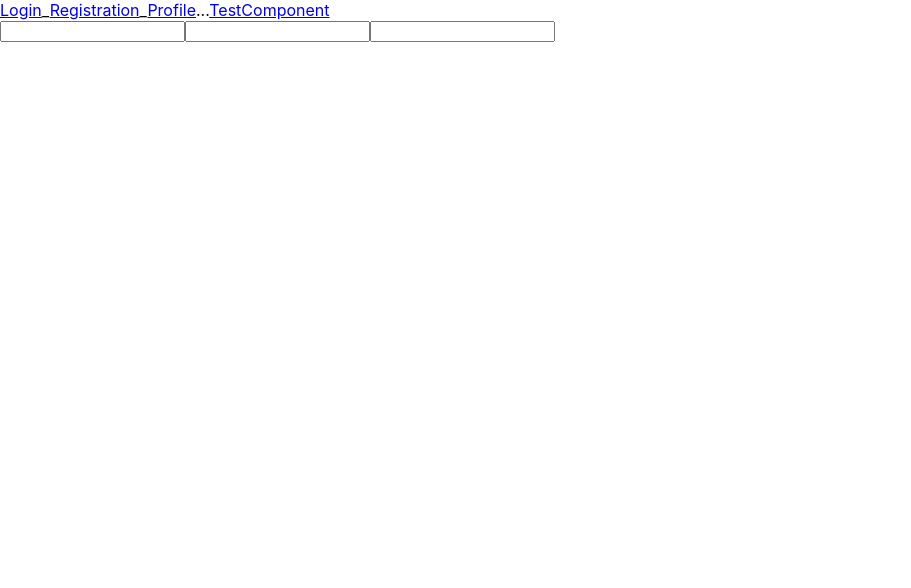
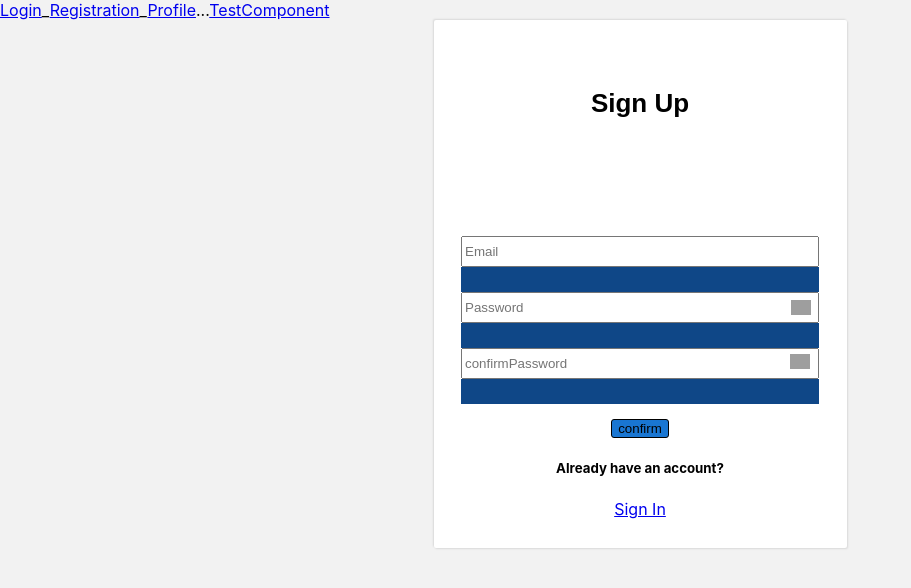
Before and after one commit to Traigel/Learning-Cards, a React (Create React App) app: page /#/registration in a window 1280 px wide. Shown: the top 588 px of the page, without its empty margins (0-911 px from the left). Built offline with nearby package versions, Linux system fonts and the light colour scheme; grey boxes are pictures that could not be loaded.

Commit message:
feat: registration component

```diff
--- a/package.json
+++ b/package.json
@@ -14,6 +14,7 @@
     "@types/react-redux": "^7.1.24",
     "@types/react-router-dom": "^5.3.3",
     "axios": "^0.27.2",
+    "formik": "^2.2.9",
     "gh-pages": "^4.0.0",
     "react": "^18.2.0",
     "react-dom": "^18.2.0",
--- a/src/common/components/superInputText/SuperInputText.tsx
+++ b/src/common/components/superInputText/SuperInputText.tsx
@@ -6,16 +6,18 @@ type DefaultInputPropsType = DetailedHTMLProps<InputHTMLAttributes<HTMLInputElem
 
 // здесь мы говорим что у нашего инпута будут такие же пропсы как у обычного инпута
 // (чтоб не писать value: string, onChange: ...; они уже все описаны в DefaultInputPropsType)
+
 type SuperInputTextPropsType = DefaultInputPropsType & { // и + ещё пропсы которых нет в стандартном инпуте
     onChangeText?: (value: string) => void
     onEnter?: () => void
     error?: string
     spanClassName?: string
+    autoComplete?: string
 }
 
 const SuperInputText: React.FC<SuperInputTextPropsType> = (
     {
-        type, // достаём и игнорируем чтоб нельзя было задать другой тип инпута
+        // type, // достаём и игнорируем чтоб нельзя было задать другой тип инпута
         onChange, onChangeText,
         onKeyPress, onEnter,
         error,
--- /dev/null
+++ b/src/features/registration/Registration.module.css
@@ -0,0 +1,72 @@
+.errorFormik {
+    color: red;
+}
+
+
+.containerForm {
+    display: flex;
+    justify-content: center;
+    align-items: center;
+    flex-direction: column;
+    margin-left: auto;
+    margin-right: auto;
+    width: 413px;
+    height: 528px;
+
+
+
+    background: #FFFFFF;
+    box-shadow: 1px 1px 2px rgba(0, 0, 0, 0.1), -1px -1px 2px rgba(0, 0, 0, 0.1);
+    border-radius: 2px;
+}
+.visibleEye {
+    cursor: pointer;
+    position: relative;
+    width: 20px;
+
+    top: -50px;
+    left: 160px;
+    color: #1565c0
+}
+.visibleConfirmEye {
+    cursor: pointer;
+    position: relative;
+    width: 20px;
+
+    top: -80px;
+    left: 330px;
+    color: #1565c0
+}
+
+.signUp {
+    padding: 20px 0 100px 0;
+    font-family: 'Montserrat', sans-serif;
+    font-style: normal;
+    font-weight: 600;
+    font-size: 26px;
+    line-height: 32px;
+    /* identical to box height */
+    color: #000000;
+
+}
+
+.errorConfirmPass {
+    height: 25px;
+    background-color: #0F4787;
+
+}
+
+.inputSize input {
+
+    width: 350px;
+    height: 25px;
+    /*background-color: #0F4787;*/
+
+}
+
+.bottomBlock {
+    display: flex;
+    justify-content: center;
+    align-items: center;
+    flex-direction: column;
+}
--- a/src/features/registration/Registration.tsx
+++ b/src/features/registration/Registration.tsx
@@ -1,13 +1,134 @@
-import React from 'react'
+import React, {useState} from 'react'
 import SuperInputText from '../../common/components/superInputText/SuperInputText';
+import {useFormik} from 'formik';
+import {useDispatch} from 'react-redux';
+import s from './Registration.module.css'
+import SuperButton from '../../common/components/superButton/SuperButton';
+import {NavLink} from 'react-router-dom';
+
+
+type FormikErrorsType = {
+    email?: string
+    password?: string
+    confirmPassword?: string
+}
+
 
 export const Registration = () => {
+    const [passwordShow, setPasswordShow] = useState(false);
+    const [confirmPasswordShow, setConfirmPasswordShow] = useState(false);
+    const dispatch = useDispatch()
 
-    return (
-        <form>
-            <SuperInputText/>
-            <SuperInputText/>
-            <SuperInputText/>
-        </form>
-    )
+    const formik = useFormik({
+        initialValues: {
+            email: '',
+            password: '',
+            confirmPassword: '',
+        },
+        validate: (values) => {
+            const errors: FormikErrorsType = {}
+            if (!values.email) {
+                errors.email = 'required'
+            } else if (!/^[A-Z0-9._%+-]+@[A-Z0-9.-]+\.[A-Z]{2,4}$/i.test(values.email)) {
+                errors.email = 'Invalid email address'
+            }
+            if (values.password.length < 3) {
+                errors.password = 'enter more than 3 symbols'
+            }
+            if (values.confirmPassword !== values.password) {
+                errors.confirmPassword = 'Passwords do not match'
+            }
+            return errors
+        },
+        onSubmit: values => {
+            formik.resetForm()
+        },
+    })
+
+    const togglePassword = () => {
+        setPasswordShow(!passwordShow);
+    };
+
+    const toggleConfirmPassword = () => {
+        setConfirmPasswordShow(!confirmPasswordShow);
+    };
+
+
+    return <div className={s.containerForm}>
+
+        <h1 className={s.signUp}>Sign Up</h1>
+
+        <div>
+            <form onSubmit={formik.handleSubmit}>
+                <div className={s.inputSize}>
+                    <SuperInputText
+                        autoComplete="email"
+                        placeholder="Email"
+                        id={'email'}
+                        type="text"
+                        {...formik.getFieldProps('email')}
+                    />
+                </div>
+                <div className={s.errorConfirmPass}>
+                    {formik.touched.email && formik.errors.email &&
+                        <div className={s.errorFormik}>{formik.errors.email}</div>}
+                </div>
+
+
+                <div className={s.inputSize}>
+                    <SuperInputText
+                        autoComplete="current-password"
+                        placeholder="Password"
+                        id={'password'}
+                        type={passwordShow ? 'text' : 'password'}
+                        {...formik.getFieldProps('password')}
+                    />
+                </div>
+
+                <div className={s.errorConfirmPass}>
+                    {formik.touched.password && formik.errors.password &&
+                        <div className={s.errorFormik}>{formik.errors.password}</div>}
+
+                </div>
+                <div className={s.inputSize}>
+                    <SuperInputText
+                        autoComplete="current-password"
+                        placeholder="confirmPassword"
+                        id={'confirmPassword'}
+                        type={confirmPasswordShow ? 'text' : 'password'}
+                        {...formik.getFieldProps('confirmPassword')}
+                    />
+                </div>
+
+                <div className={s.errorConfirmPass}>
+                    {!passwordShow
+                        ? <img src={' https://cdn-icons-png.flaticon.com/128/158/158746.png'}
+                               className={s.visibleConfirmEye} onClick={togglePassword} alt={'eye'}/>
+                        : <img src={'https://cdn-icons-png.flaticon.com/128/6107/6107590.png'}
+                               className={s.visibleConfirmEye} onClick={togglePassword} alt={'eye'}/>}
+                    {formik.touched.confirmPassword && formik.errors.confirmPassword &&
+                        <div className={s.errorFormik}>{formik.errors.confirmPassword}</div>}
+                </div>
+
+
+                <div className={s.bottomBlock}>
+                    {!confirmPasswordShow
+                        ? <img src={' https://cdn-icons-png.flaticon.com/128/158/158746.png'}
+                               className={s.visibleEye} onClick={toggleConfirmPassword} alt={'eye'}/>
+                        : <img src={'https://cdn-icons-png.flaticon.com/128/6107/6107590.png'}
+                               className={s.visibleEye} onClick={toggleConfirmPassword} alt={'eye'}/>}
+
+                    <SuperButton type={'submit'}>confirm</SuperButton>
+                    <h5>Already have an account?</h5>
+                    <NavLink to={'/login'}>Sign In</NavLink>
+                </div>
+
+
+            </form>
+        </div>
+
+
+    </div>
+
+
 }
--- a/src/index.css
+++ b/src/index.css
@@ -5,6 +5,7 @@ body {
     sans-serif;
   -webkit-font-smoothing: antialiased;
   -moz-osx-font-smoothing: grayscale;
+  background-color: rgba(162, 162, 162, 0.13);
 }
 
 code {
```
Also changed, not shown: 1 other file (tests, documents, lock files or other folders).
